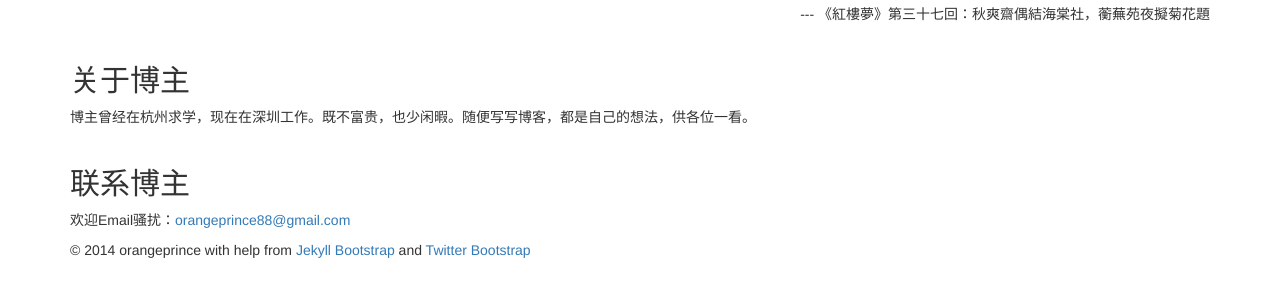
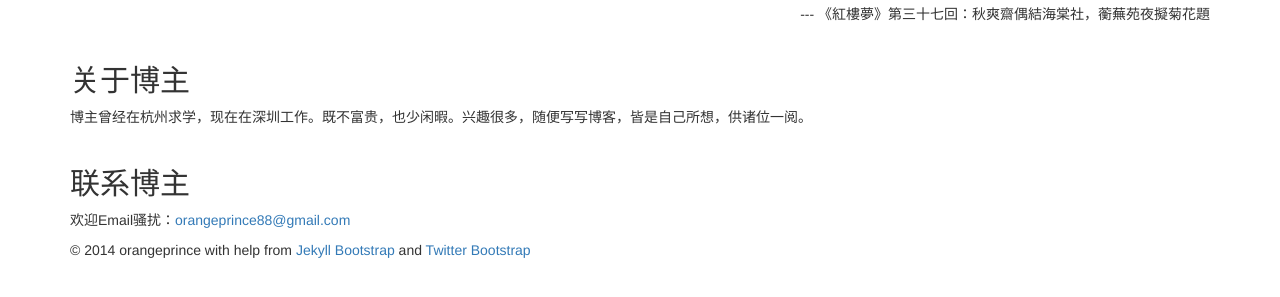
Before and after one commit to orangeprince/orangeprince.github.io, a Jekyll site: the page built from about.md, in a window 1280 px wide. Shown: the part 391-688 px from the top of the page. Built offline with Jekyll 4.4.1, drawn with Linux system fonts in a browser that asks for light colours; nearby versions of some CDN libraries; library files that are not in the unit come from our copies; comment, search, counter and statistics services are not loaded.

Commit message:
modified:   about.md

```diff
--- a/about.md
+++ b/about.md
@@ -16,7 +16,7 @@ title : 关于
 关于博主
 ---
 <p/>
-博主曾经在杭州求学，现在在深圳工作。既不富贵，也少闲暇。随便写写博客，都是自己的想法，供各位一看。
+博主曾经在杭州求学，现在在深圳工作。既不富贵，也少闲暇。兴趣很多，随便写写博客，皆是自己所想，供诸位一阅。
 <br/>
 
 联系博主
```
